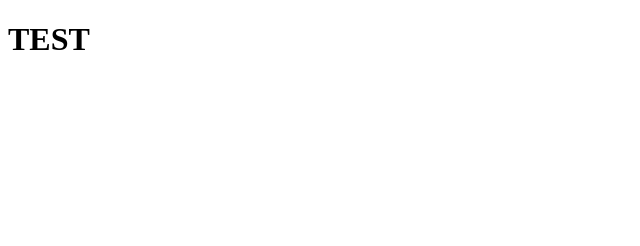
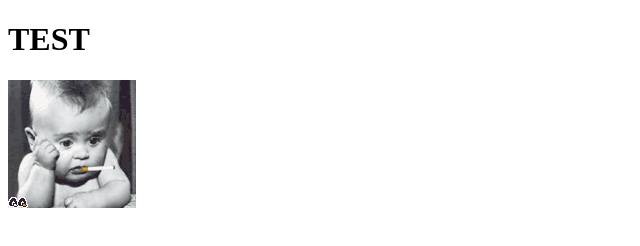
Before and after one commit to martsynyukk/php_and_html_hello_world, a plain HTML site: page html/index.html in a window 1280 px wide. Shown: the whole page, without its empty margins (0-640 px from the left). Drawn offline with Linux system fonts and the light colour scheme.

Commit message:
Добавив GIF + синій колір для заднього фону

```diff
--- a/html/index.html
+++ b/html/index.html
@@ -8,5 +8,6 @@
 </head>
 <body>
     <h1>TEST</h1>
+    <img src="/img/Bankoboev.Ru_avatar_20759.gif" alt="Bankoboev">
 </body>
 </html>
```
